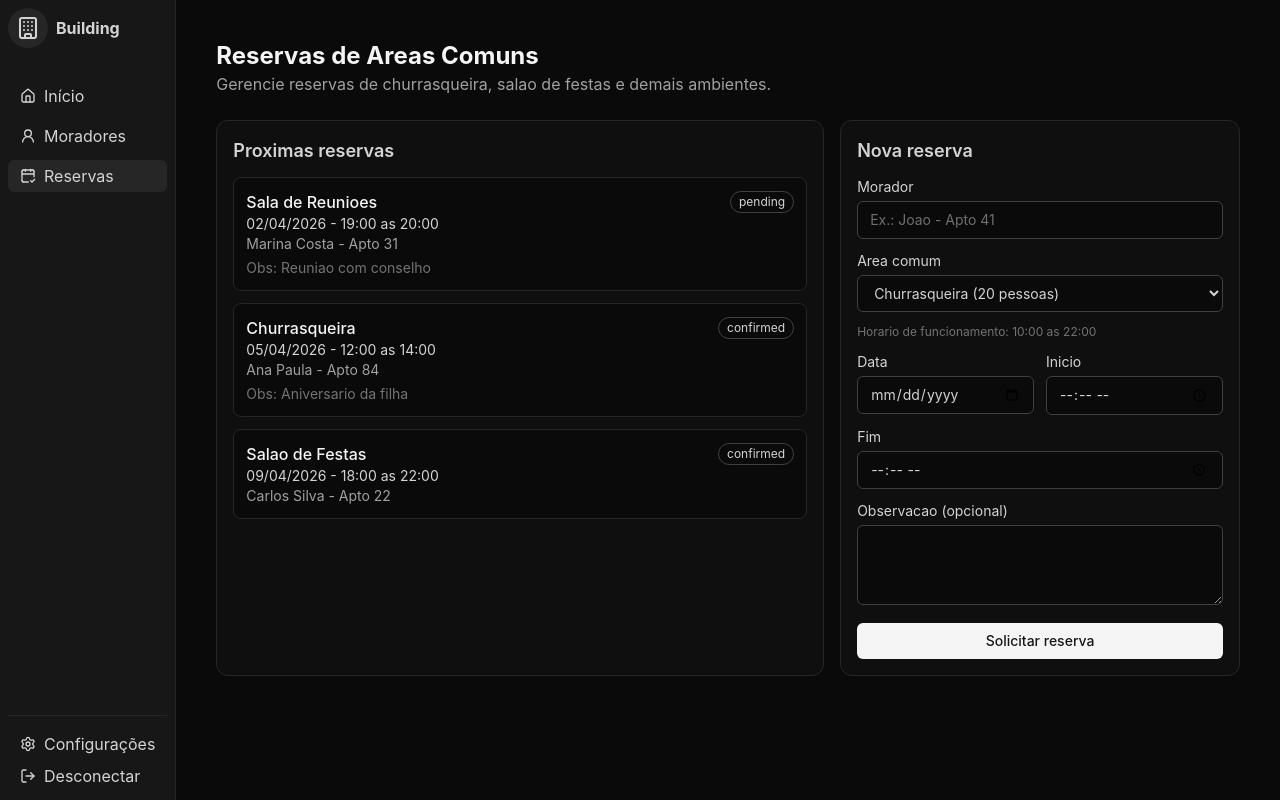
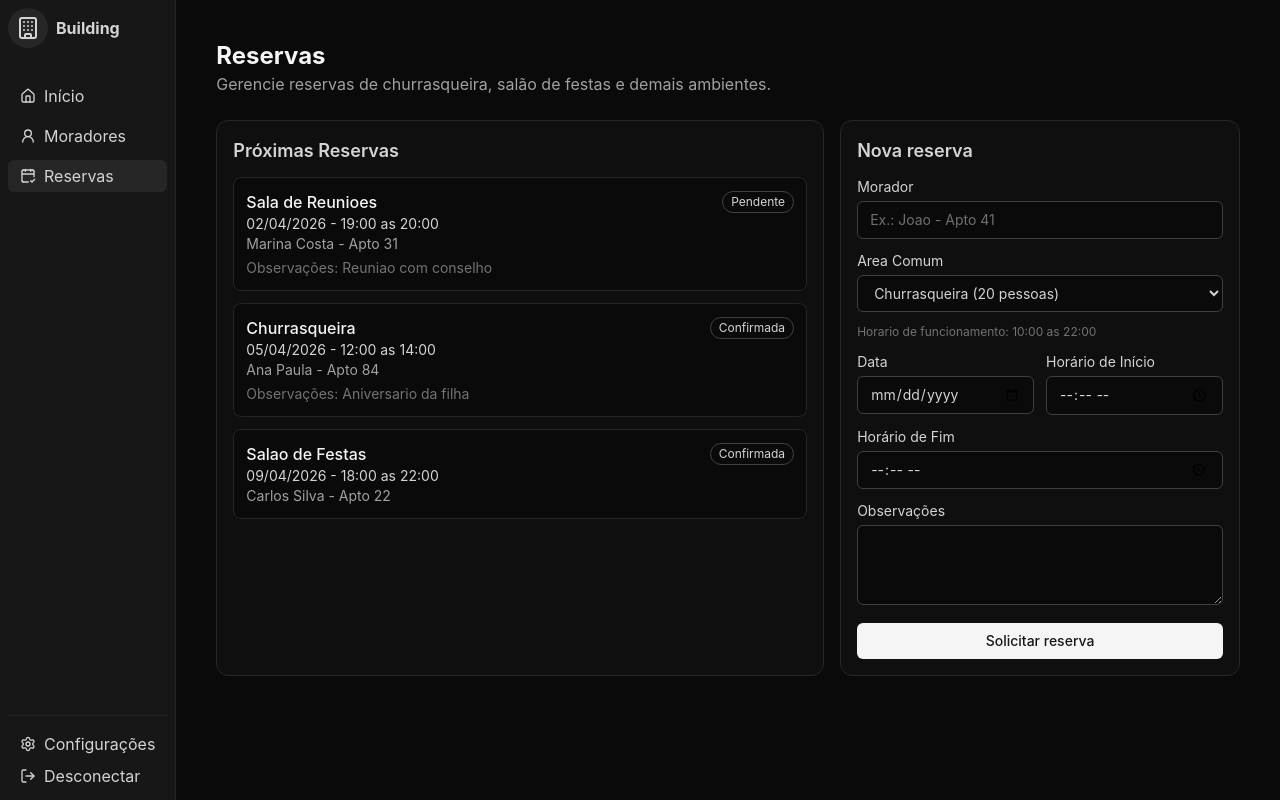
Before and after one commit to LucasCalcada/Projeto-ECM516-ECM252, a React (Vite) app in the folder front/: page /reservations in a window 1280 px wide. Built offline with nearby package versions, Linux system fonts and the light colour scheme.

Commit message:
feat(front): reservations i18n

```diff
--- a/front/src/lang/en.json
+++ b/front/src/lang/en.json
@@ -43,6 +43,25 @@
     },
     "announcements": {
       "title": "Announcements"
+    },
+    "reservations": {
+      "title": "Reservations",
+      "description": "Manage reservations for the barbecue, party room, and other facilities.",
+      "upcoming": "Upcoming Reservations",
+      "status": {
+        "pending": "Pending",
+        "confirmed": "Confirmed",
+        "cancelled": "Cancelled"
+      },
+      "form": {
+        "resident": "Resident",
+        "resource": "Common Area",
+        "date": "Date",
+        "startDate": "Start Time",
+        "endDate": "End Time",
+        "comment": "Comments",
+        "confirm": "Request reservation"
+      }
     }
   }
 }
--- a/front/src/lang/pt.json
+++ b/front/src/lang/pt.json
@@ -43,6 +43,25 @@
     },
     "announcements": {
       "title": "Avisos"
+    },
+    "reservations": {
+      "title": "Reservas",
+      "description": "Gerencie reservas de churrasqueira, salão de festas e demais ambientes.",
+      "upcoming": "Próximas Reservas",
+      "status": {
+        "pending": "Pendente",
+        "confirmed": "Confirmada",
+        "cancelled": "Cancelada"
+      },
+      "form": {
+        "resident": "Morador",
+        "resource": "Area Comum",
+        "date": "Data",
+        "startDate": "Horário de Início",
+        "endDate": "Horário de Fim",
+        "comment": "Observações",
+        "confirm": "Solicitar reserva"
+      }
     }
   }
 }
--- a/front/src/views/Reservations.tsx
+++ b/front/src/views/Reservations.tsx
@@ -2,6 +2,7 @@ import { type FormEvent, useMemo, useState } from 'react';
 import commonAreas from '../mockedData/commonAreas';
 import initialReservations from '../mockedData/reservations';
 import type { Reservation } from '../types/Reservation';
+import { useTranslation } from 'react-i18next';
 
 interface NewReservationForm {
   residentName: string;
@@ -54,6 +55,8 @@ function formatDate(date: string): string {
 }
 
 export default function Reservations() {
+  const { t } = useTranslation();
+
   const [reservations, setReservations] =
     useState<Reservation[]>(initialReservations);
   const [feedback, setFeedback] = useState<string>('');
@@ -140,17 +143,16 @@ export default function Reservations() {
     <div className='h-full p-4 md:p-8'>
       <div className='mb-6'>
         <h1 className='text-2xl font-bold text-neutral-100'>
-          Reservas de Areas Comuns
+          {t("apps.reservations.title")}
         </h1>
         <p className='text-neutral-400'>
-          Gerencie reservas de churrasqueira, salao de festas e demais
-          ambientes.
+          {t("apps.reservations.description")}
         </p>
       </div>
 
       <div className='grid grid-cols-1 gap-4 lg:grid-cols-5'>
         <section className='rounded-xl border border-neutral-800 bg-neutral-900/40 p-4 lg:col-span-3'>
-          <h2 className='mb-3 text-lg font-semibold'>Proximas reservas</h2>
+          <h2 className='mb-3 text-lg font-semibold'>{t("apps.reservations.upcoming")}</h2>
           <div className='space-y-3'>
             {upcomingReservations.map((reservation) => (
               <article
@@ -162,7 +164,7 @@ export default function Reservations() {
                     {reservation.commonAreaName}
                   </p>
                   <span className='rounded-full border border-neutral-700 px-2 py-0.5 text-xs text-neutral-300'>
-                    {reservation.status}
+                    {t(`apps.reservations.status.${reservation.status}`)}
                   </span>
                 </div>
                 <p className='text-sm text-neutral-300'>
@@ -174,7 +176,7 @@ export default function Reservations() {
                 </p>
                 {reservation.notes ? (
                   <p className='mt-1 text-sm text-neutral-500'>
-                    Obs: {reservation.notes}
+                    {t("apps.reservations.form.comment")}: {reservation.notes}
                   </p>
                 ) : null}
               </article>
@@ -187,7 +189,7 @@ export default function Reservations() {
           <form className='space-y-3' onSubmit={onSubmit}>
             <label className='block'>
               <span className='mb-1 block text-sm text-neutral-300'>
-                Morador
+                {t("apps.reservations.form.resident")}
               </span>
               <input
                 className='w-full rounded-md border border-neutral-700 bg-neutral-950 px-3 py-2 text-sm'
@@ -199,7 +201,7 @@ export default function Reservations() {
 
             <label className='block'>
               <span className='mb-1 block text-sm text-neutral-300'>
-                Area comum
+                {t("apps.reservations.form.resource")}
               </span>
               <select
                 className='w-full rounded-md border border-neutral-700 bg-neutral-950 px-3 py-2 text-sm'
@@ -224,7 +226,7 @@ export default function Reservations() {
             <div className='grid grid-cols-1 gap-3 md:grid-cols-2'>
               <label className='block'>
                 <span className='mb-1 block text-sm text-neutral-300'>
-                  Data
+                  {t("apps.reservations.form.date")}
                 </span>
                 <input
                   type='date'
@@ -235,7 +237,7 @@ export default function Reservations() {
               </label>
               <label className='block'>
                 <span className='mb-1 block text-sm text-neutral-300'>
-                  Inicio
+                  {t("apps.reservations.form.startDate")}
                 </span>
                 <input
                   type='time'
@@ -247,7 +249,9 @@ export default function Reservations() {
             </div>
 
             <label className='block'>
-              <span className='mb-1 block text-sm text-neutral-300'>Fim</span>
+              <span className='mb-1 block text-sm text-neutral-300'>
+                {t("apps.reservations.form.endDate")}
+              </span>
               <input
                 type='time'
                 className='w-full rounded-md border border-neutral-700 bg-neutral-950 px-3 py-2 text-sm'
@@ -258,7 +262,7 @@ export default function Reservations() {
 
             <label className='block'>
               <span className='mb-1 block text-sm text-neutral-300'>
-                Observacao (opcional)
+                {t("apps.reservations.form.comment")}
               </span>
               <textarea
                 className='min-h-20 w-full rounded-md border border-neutral-700 bg-neutral-950 px-3 py-2 text-sm'
@@ -271,7 +275,7 @@ export default function Reservations() {
               type='submit'
               className='w-full rounded-md bg-neutral-100 px-3 py-2 text-sm font-medium text-neutral-900 transition hover:bg-white'
             >
-              Solicitar reserva
+              {t("apps.reservations.form.confirm")}
             </button>
           </form>
 
```
